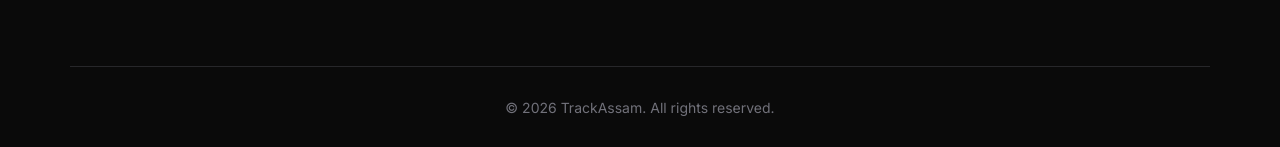
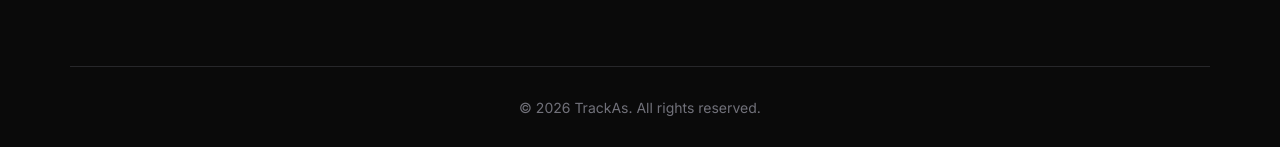
Before and after one commit to niyuktiassam2026-droid/trackassam, a Jekyll site: the page built from index.html, in a window 1280 px wide and 900 px high, scrolled down 552 px. Shown: the part 750-897 px from the top of the window. Built offline with Jekyll 4.4.1, drawn with Linux system fonts in a browser that asks for light colours; the list of posts is cut into pages by our own code.

Commit message:
Update default.html

```diff
--- a/_layouts/default.html
+++ b/_layouts/default.html
@@ -4,10 +4,10 @@
     <meta charset="UTF-8">
     <meta name="viewport" content="width=device-width, initial-scale=1.0">
 
-    <title>{% if page.title %}{{ page.title }} | {% endif %}TrackAssam</title>
+    <title>{% if page.title %}{{ page.title }} | {% endif %}TrackAs</title>
     <meta name="description" content="{% if page.description %}{{ page.description }}{% else %}Get the latest trending news, viral stories, and exclusive tech updates from Assam. Fast, accurate, and premium coverage.{% endif %}">
 
-    <meta property="og:title" content="{% if page.title %}{{ page.title }}{% else %}TrackAssam | Premium Viral News & Updates{% endif %}">
+    <meta property="og:title" content="{% if page.title %}{{ page.title }}{% else %}TrackAs | Premium Viral News & Updates{% endif %}">
     <meta property="og:description" content="{% if page.description %}{{ page.description }}{% else %}Get the latest trending news from Assam.{% endif %}">
     <meta property="og:type" content="{% if page.layout == 'post' %}article{% else %}website{% endif %}">
     <meta property="og:image" content="{% if page.image %}{{ site.url }}{{ page.image | relative_url }}{% else %}{{ site.url }}{{ '/images/default-cover.jpg' | relative_url }}{% endif %}">
@@ -81,8 +81,8 @@
                 <p>Get the most viral stories delivered straight to your inbox.</p>
                 <form action="https://api.web3forms.com/submit" method="POST" class="newsletter-form">
                     <input type="hidden" name="access_key" value="f770098b-f7a7-4165-ac83-3ae442409d93">
-                    <input type="hidden" name="subject" value="New Newsletter Subscription (TrackAssam)">
-                    <input type="hidden" name="redirect" value="https://sakhan5240.github.io/trackassam/">
+                    <input type="hidden" name="subject" value="New Newsletter Subscription (TrackAs)">
+                    <input type="hidden" name="redirect" value="https://sakhan5240.github.io/trackas/">
                     <input type="email" name="email" placeholder="Your email address" required>
                     <button type="submit">Subscribe</button>
                 </form>
@@ -115,7 +115,7 @@
         </div>
 
         <div class="footer-bottom container">
-            <p>&copy; <span id="current-year"></span> TrackAssam. All rights reserved.</p>
+            <p>&copy; <span id="current-year"></span> TrackAs. All rights reserved.</p>
         </div>
     </footer>
 
```
